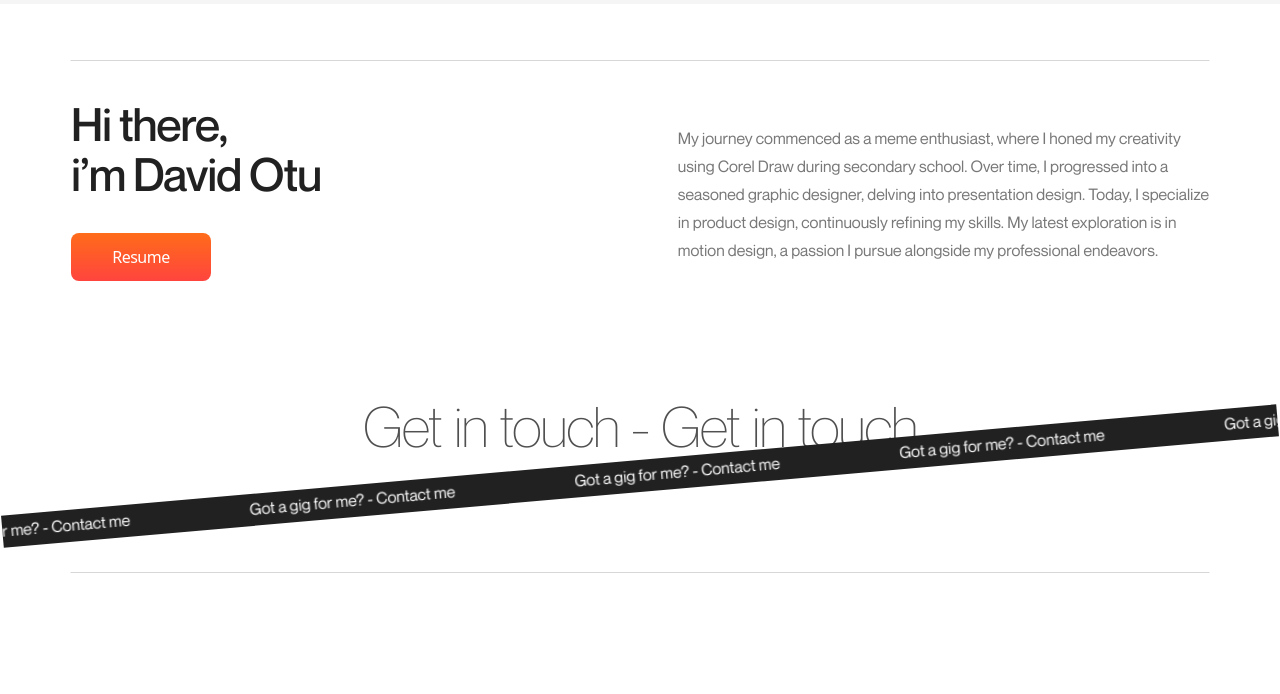
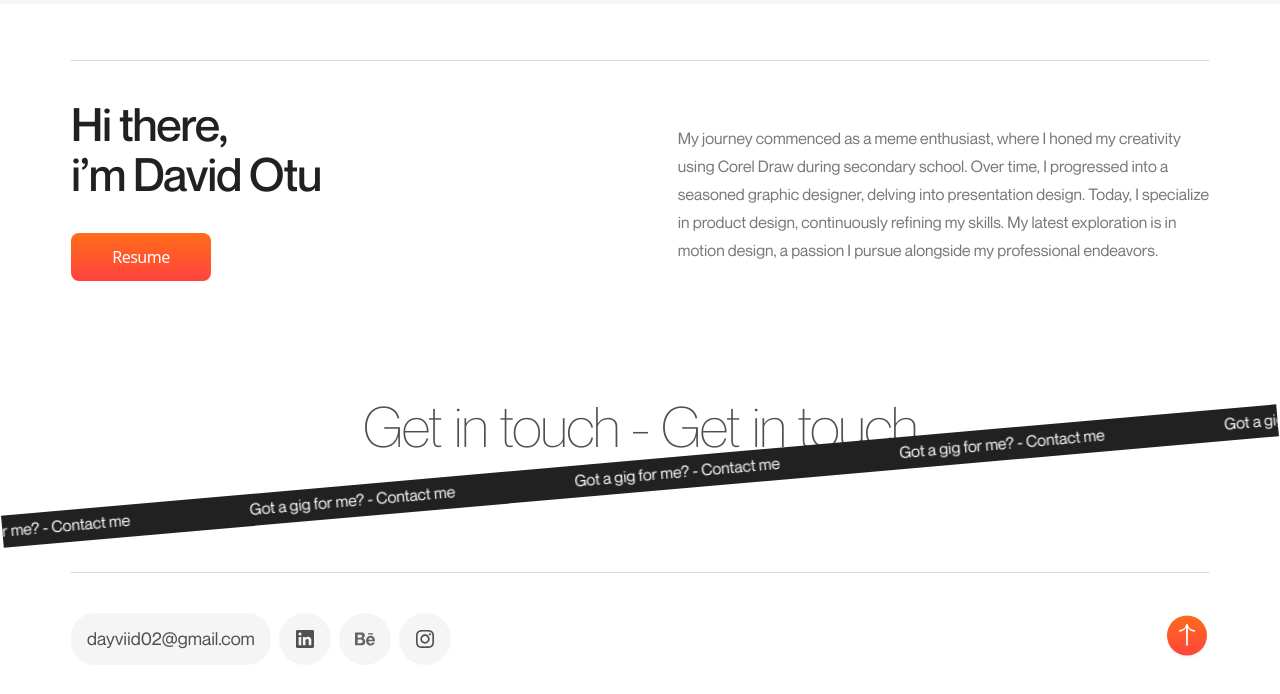
Before and after one commit to ezomonglory/davidportfolio, a Next.js app: page / in a window 1280 px wide. Shown: the part 2438-3132 px from the top of the page. Before the commit the page ends 3106 px from the top, so only its background shows below. Built offline with nearby package versions, Linux system fonts and the light colour scheme.

Commit message:
fixed arrow top footer-bottom

```diff
--- a/components/FotterBottom.jsx
+++ b/components/FotterBottom.jsx
@@ -2,10 +2,13 @@ import React, { useEffect, useState } from "react";
 import { ArrowTopSvg, behanceSvg, igSvg, linkeinsvg } from "../data";
 
 const FotterBottom = () => {
-	const [location, setLocation] = useState();
+	const [location, setLocation] = useState(true);
 	useEffect(() => {
-		let location = window.location.href !== "/";
-		setLocation(location);
+		console.log(window.location.pathname);
+		console.log(window.location.hostname);
+		if (window.location.pathname === "/") {
+			setLocation(false);
+		}
 	});
 
 	const [isVisible, setIsVisible] = useState(false);
@@ -34,10 +37,44 @@ const FotterBottom = () => {
 			behavior: "smooth",
 		});
 	};
-
 	return (
 		<div className='flex justify-between items-end md:items-center flex-row mx-[16px] md:mx-[70px] border-[1px] border-t-[#D7D7D7] border-transparent pt-[40px] mb-[24px] md:mb-[54px] mt-[40px] md:mt-[80px] '>
 			<div className='flex flex-col md:flex-row gap-y-[12px] space-x-[8px] md:space-y-0   md:space-x-[8px] md:w-[50%] '>
+				<a
+					href='mailto:Dayviid02@gmail.com'
+					target='_blank'
+					className='text-[#505050] md:text-[18px] md:leading-[28px] neue-reg flex items-center justify-center bg-[#f5f5f5] rounded-[24px] w-max px-[16px] py-[8px] order-2 md:order-1 '
+				>
+					dayviid02@gmail.com
+				</a>
+
+				<div className='flex space-x-[8px] w-full order-1 md:order-2  md:mt-0 '>
+					<a
+						href='https://www.linkedin.com/in/david-otu-62081a181?lipi=urn%3Ali%3Apage%3Ad_flagship3_profile_view_base_contact_details%3BEM0U%2FP9%2BTXu79FXnYxHzRA%3D%3D'
+						target='_blank'
+						className='bg-[#f5f5f5] rounded-full w-ma flex w-[52px] h-[52px] items-center justify-center  '
+					>
+						{linkeinsvg}
+					</a>
+
+					<a
+						href='https://www.behance.net/davidotu1'
+						target='_blank'
+						className='bg-[#f5f5f5] rounded-full w-[52px] h-[52px] flex overflow-hidden items-center justify-center  '
+					>
+						{behanceSvg}
+					</a>
+
+					<a
+						href='https://www.instagram.com/dayvidotu/'
+						target='_blank'
+						className='bg-[#f5f5f5] rounded-full w-[52px] h-[52px] flex overflow-hidden items-center justify-center  '
+					>
+						{igSvg}
+					</a>
+				</div>
+			</div>
+
 			{location ? (
 				<div
 					className={`${
@@ -203,7 +240,6 @@ const FotterBottom = () => {
 				</svg>
 			)}
 		</div>
-		</div>
 	);
 };
 
```
Lines whose indentation alone changed are shown as unchanged.
